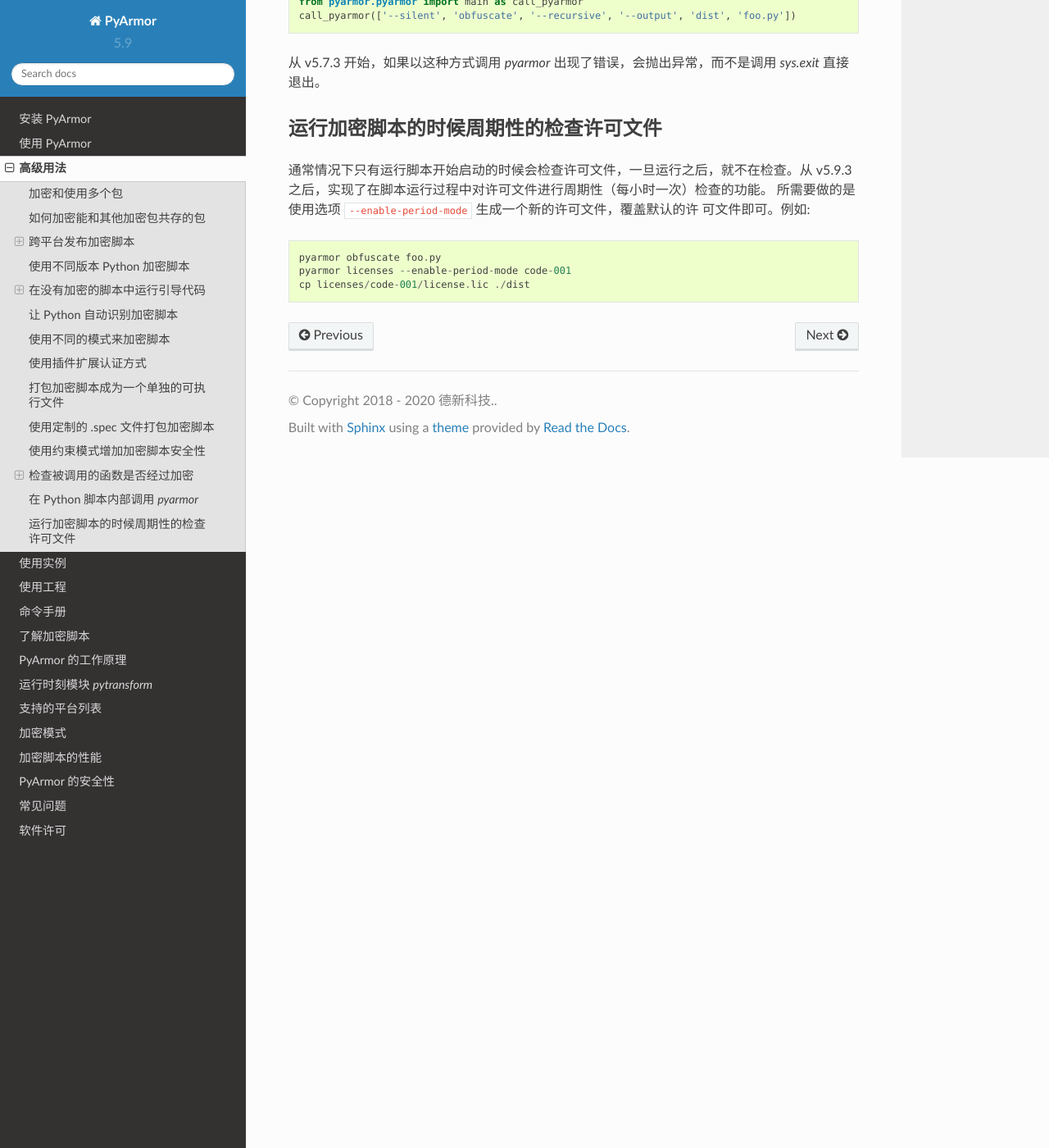
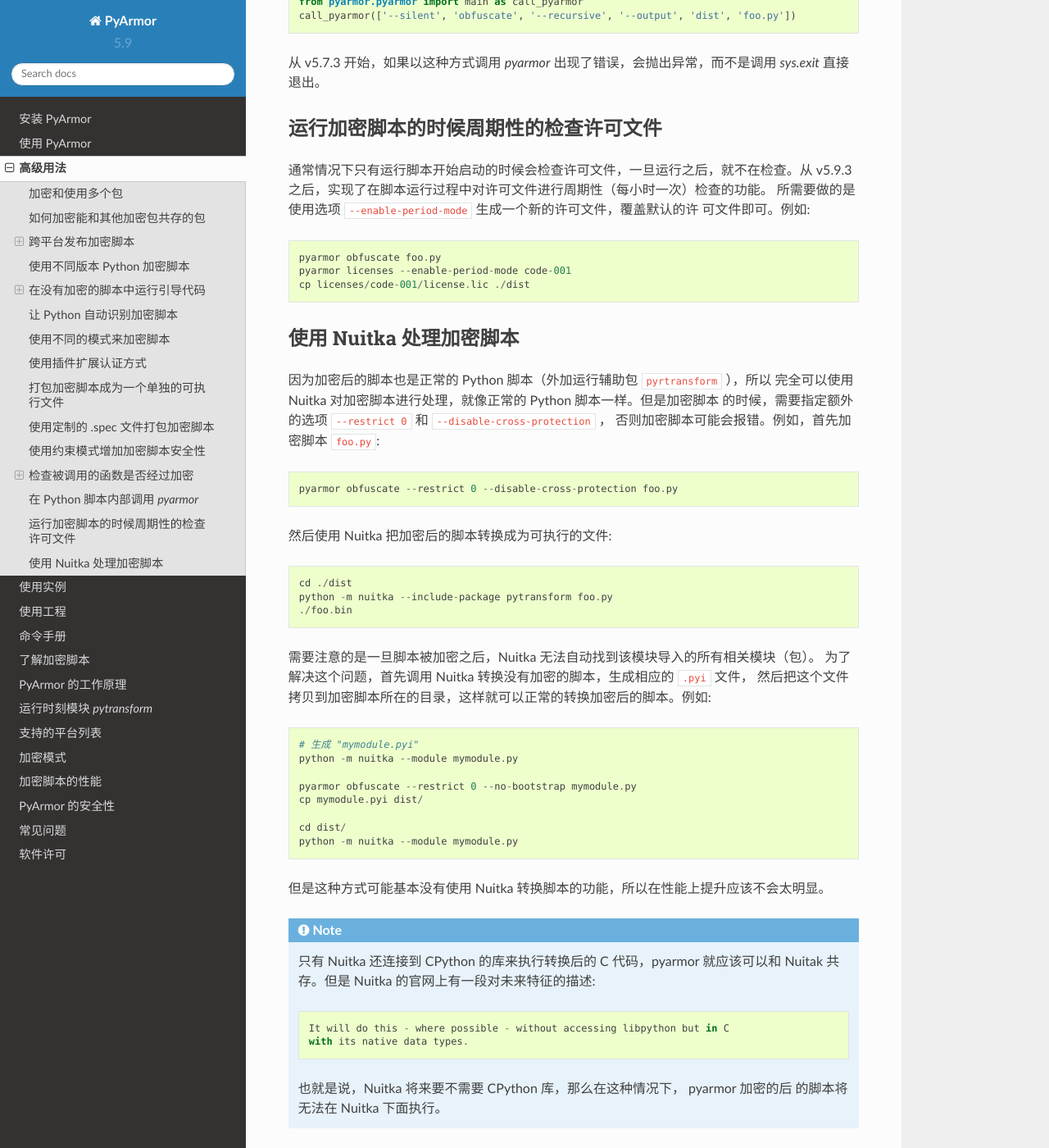
Before and after one commit to dashingsoft/pyarmor-docs-zh, a Sphinx documentation site: the page built from docs/advanced.rst, in a window 1280 px wide and 1400 px high, scrolled down 15467 px. Shown: the whole window at 82% size. Built offline with Sphinx 7.4.7 and the Read the Docs theme 2.0.0, drawn with Linux system fonts in a browser that asks for light colours.

Commit message:
Document nuitka with pyarmor

```diff
--- a/docs/advanced.rst
+++ b/docs/advanced.rst
@@ -696,6 +696,48 @@
     pyarmor licenses --enable-period-mode code-001
     cp licenses/code-001/license.lic ./dist
 
+使用 Nuitka 处理加密脚本
+----------------------
+
+因为加密后的脚本也是正常的 Python 脚本（外加运行辅助包 ``pyrtransform`` ），所以
+完全可以使用 Nuitka 对加密脚本进行处理，就像正常的 Python 脚本一样。但是加密脚本
+的时候，需要指定额外的选项 ``--restrict 0`` 和 ``--disable-cross-protection`` ，
+否则加密脚本可能会报错。例如，首先加密脚本 ``foo.py``::
+
+    pyarmor obfuscate --restrict 0 --disable-cross-protection foo.py
+
+然后使用 Nuitka 把加密后的脚本转换成为可执行的文件::
+
+    cd ./dist
+    python -m nuitka --include-package pytransform foo.py
+    ./foo.bin
+
+需要注意的是一旦脚本被加密之后，Nuitka 无法自动找到该模块导入的所有相关模块（包）。
+为了解决这个问题，首先调用 Nuitka 转换没有加密的脚本，生成相应的 ``.pyi`` 文件，
+然后把这个文件拷贝到加密脚本所在的目录，这样就可以正常的转换加密后的脚本。例如::
+
+    # 生成 "mymodule.pyi"
+    python -m nuitka --module mymodule.py
+
+    pyarmor obfuscate --restrict 0 --no-bootstrap mymodule.py
+    cp mymodule.pyi dist/
+
+    cd dist/
+    python -m nuitka --module mymodule.py
+
+但是这种方式可能基本没有使用 Nuitka 转换脚本的功能，所以在性能上提升应该不会太明显。
+
+.. note::
+
+   只有 Nuitka 还连接到 CPython 的库来执行转换后的 C 代码，pyarmor 就应该可以和
+   Nuitak 共存。但是 Nuitka 的官网上有一段对未来特征的描述::
+
+       It will do this - where possible - without accessing libpython but in C
+       with its native data types.
+
+   也就是说，Nuitka 将来要不需要 CPython 库，那么在这种情况下， pyarmor 加密的后
+   的脚本将无法在 Nuitka 下面执行。
+
 .. 定制保护代码:
 
 .. include:: _common_definitions.txt
```
